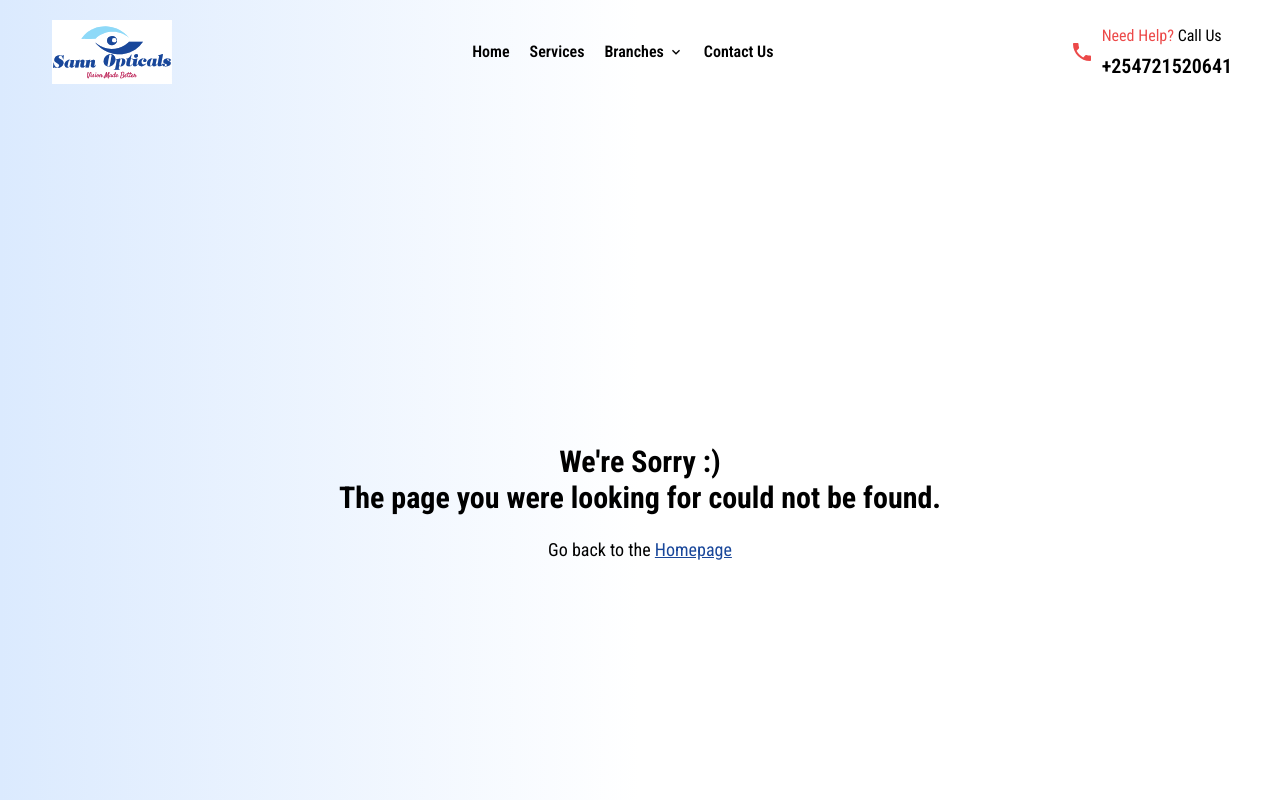
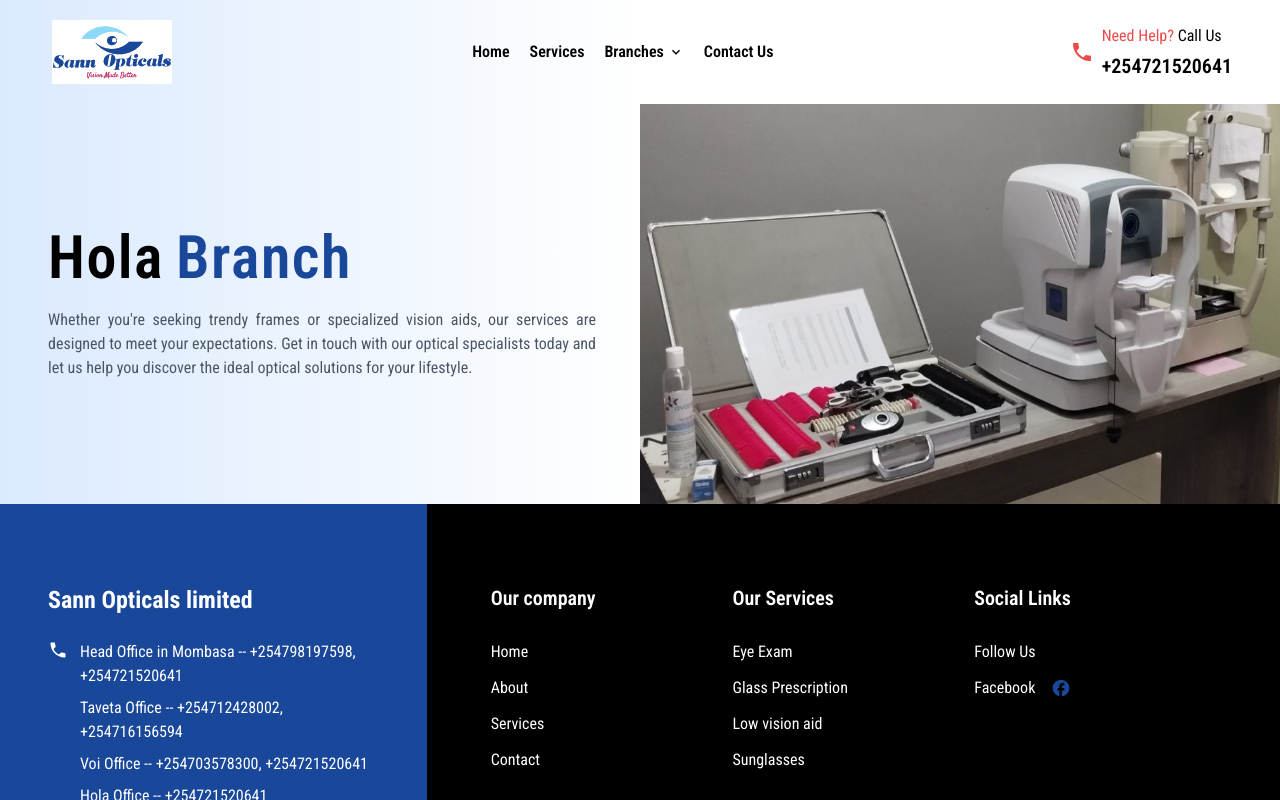
Before and after one commit to JoelOgira/sann-opticals, a Next.js app: page /branches/hola in a window 1280 px wide. Before the commit this address had no page. Shown: the top 800 px of the page. Built offline with nearby package versions, Linux system fonts and the light colour scheme.

Commit message:
Created Hola branch page

```diff
--- /dev/null
+++ b/app/branches/hola/page.jsx
@@ -0,0 +1,11 @@
+import Banner from "../Banner"
+
+const Hola = () => {
+    return (
+        <main>
+            <Banner location={'Hola'} />
+        </main>
+    )
+}
+
+export default Hola
```
